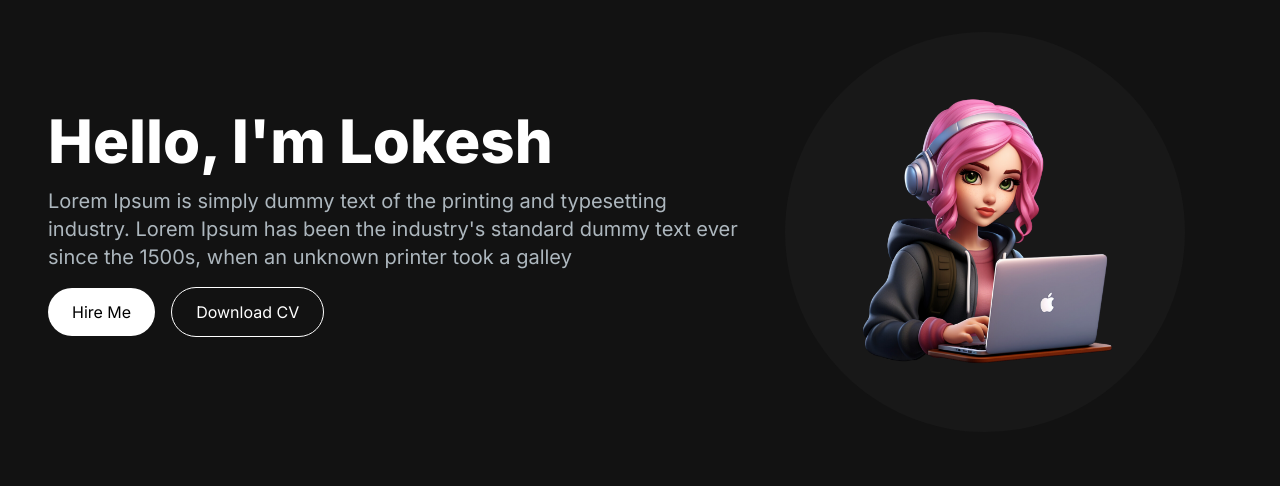
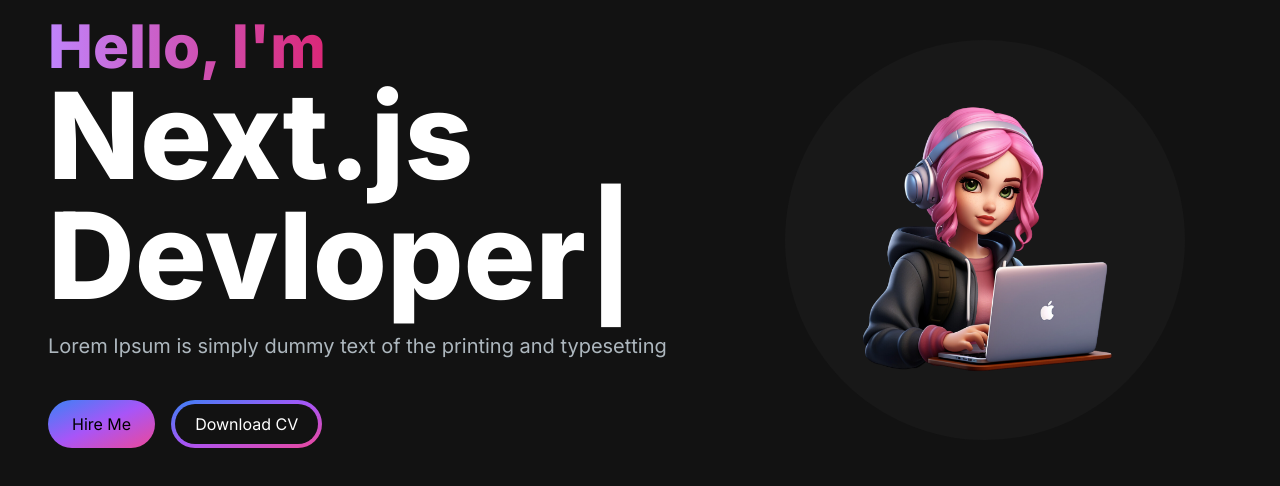
Before and after one commit to LokeshSunhare1999/NextJS-Project, a Next.js app in the folder my-portfolio/: page / in a window 1280 px wide. Shown: the top 486 px of the page. Built offline with nearby package versions, Linux system fonts and the light colour scheme.

Commit message:
added type animation

```diff
--- a/my-portfolio/src/app/components/HeroSection.js
+++ b/my-portfolio/src/app/components/HeroSection.js
@@ -1,25 +1,47 @@
+"use client";
 import React from "react";
 import Image from "next/image";
+import { TypeAnimation } from "react-type-animation";
 
 export const HeroSection = () => {
   return (
     <section>
-      <div className="grid grid-cols-1 lg:grid-cols-12">
-        <div className="col-span-7 place-self-center">
-          <h1 className="text-white mb-4 text-4xl lg:text-6xl font-extrabold">
-            Hello, I'm Lokesh
+      <div className="grid grid-cols-1 sm:grid-cols-12">
+        <div className="col-span-7 place-self-center text-center sm:text-left">
+          <h1 className="text-white mb-4 text-4xl sm:text-5xl lg:text-6xl font-extrabold">
+            <span className="text-transparent bg-clip-text bg-gradient-to-r from-purple-400 to-pink-600">
+              Hello, I'm{" "}
+            </span>
+            <br />
+            <TypeAnimation
+              sequence={[
+                // Same substring at the start will only be typed out once, initially
+                "Lokesh",
+                1000, // wait 1s before replacing "Mice" with "Hamsters"
+                "Web Devloper",
+                1000,
+                "Next.js Devloper",
+                1000,
+                "React.js Devloper",
+                1000,
+              ]}
+              wrapper="span"
+              speed={50}
+              style={{ fontSize: "2em", display: "inline-block" }}
+              repeat={Infinity}
+            />
           </h1>
-          <p className="text-[#ADB7BE] text-lg lg:text-xl">
+          <p className="text-[#ADB7BE] text-base sm:text-lg mb-6 lg:text-xl">
             Lorem Ipsum is simply dummy text of the printing and typesetting
-            industry. Lorem Ipsum has been the industry's standard dummy text
-            ever since the 1500s, when an unknown printer took a galley
           </p>
           <div>
-            <button className="px-6 py-3 rounded-full mr-4 bg-white hover:bg-slate-200 text-black">
+            <button className="px-6 py-3 w-full sm:w-fit rounded-full mr-4 bg-gradient-to-br from-blue-500 via-purple-500 to-pink-500 hover:bg-slate-200 text-black">
               Hire Me
             </button>
-            <button className="px-6 py-3 rounded-full bg-transparent hover:bg-slate-800 text-white border border-white mt-4">
-              Download CV
+            <button className="px-1 py-1 w-full sm:w-fit rounded-full bg-transparent bg-gradient-to-br from-blue-500 via-purple-500 to-pink-500 hover:bg-slate-800 text-white mt-4">
+              <span className="block bg-[#121212] hover:bg-slate-800 rounded-full px-5 py-2">
+                Download CV
+              </span>
             </button>
           </div>
         </div>
```
Also changed, not shown: my-portfolio/package.json (+5 -4 lines), 1 other file (tests, documents, lock files or other folders).
